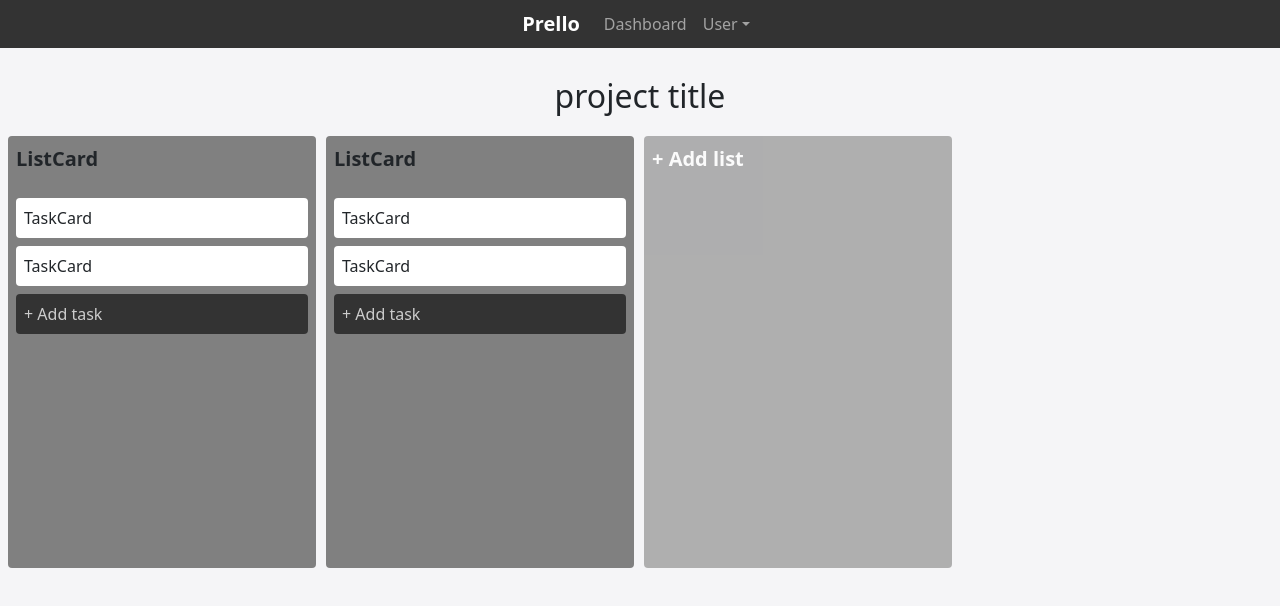
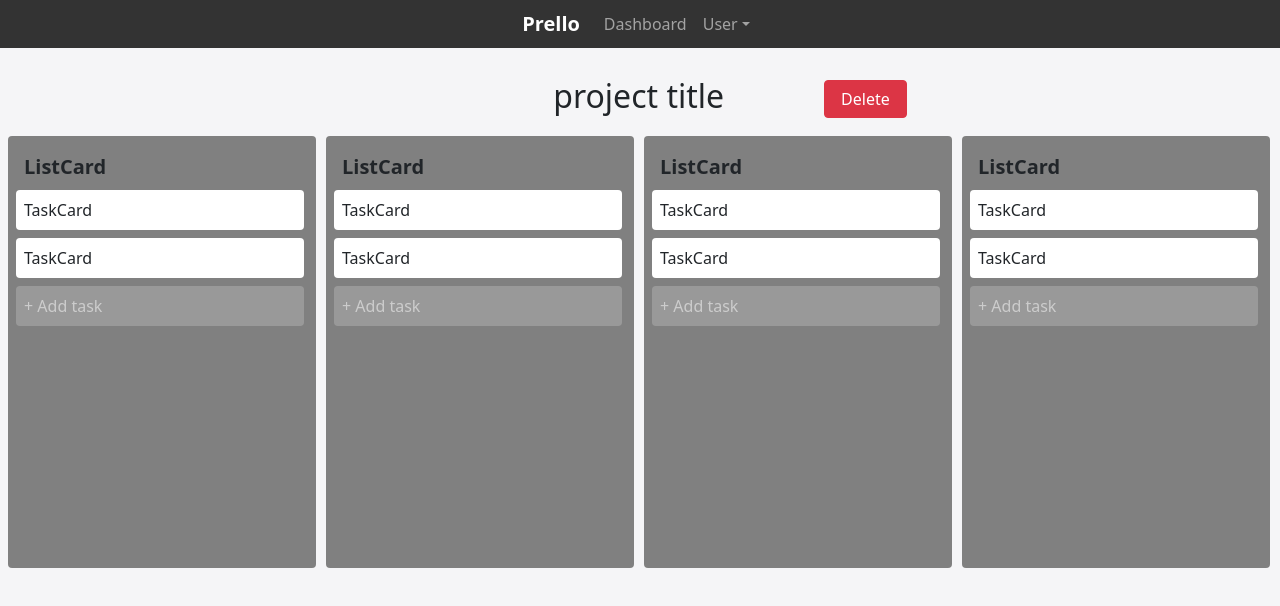
Before and after one commit to davud600/project-manager-2, a React (Create React App) app in the folder client/: page /project in a window 1280 px wide. Shown: the top 606 px of the page. Built offline with nearby package versions, Linux system fonts and the light colour scheme.

Commit message:
fixed stuff

```diff
--- a/client/src/components/CreateDocument.js
+++ b/client/src/components/CreateDocument.js
@@ -1,3 +1,5 @@
+import { useRef } from "react"
+import { useOutsideAlerter } from "../hooks/OutsideAlerter"
 
 export default function CreateDocument({ props }) {
   const {
@@ -19,6 +21,9 @@ export default function CreateDocument({ props }) {
     documentType
   } = props
 
+  const cardRef = useRef()
+  useOutsideAlerter(cardRef, setIsCreatingDocument, false)
+
   return !isCreatingDocument ? (
     <div className={cardClassName}
       style={cardStyle}
@@ -34,6 +39,7 @@ export default function CreateDocument({ props }) {
   (
     <div className={cardEditingClassName}
       style={cardEditingStyle}
+      ref={cardRef}
     >
       <input className="add-item-text-area" ref={title}
         style={inputStyle}
--- a/client/src/components/Title.js
+++ b/client/src/components/Title.js
@@ -1,3 +1,5 @@
+import { useRef } from "react"
+import { useOutsideAlerter } from "../hooks/OutsideAlerter"
 
 export default function Title({ props }) {
   const {
@@ -13,6 +15,9 @@ export default function Title({ props }) {
     inputStyle,
     centered = false
   } = props
+
+  const titleRef = useRef()
+  useOutsideAlerter(titleRef, setIsEditingTitle, false)
 
   return (
     <div className={centered ? "text-center":""}>
@@ -30,6 +35,7 @@ export default function Title({ props }) {
           setNewTitle(e.target.value)
         }}
         autoFocus={true}
+        ref={titleRef}
       />}
     </div>
   )
--- a/client/src/components/home/Project.js
+++ b/client/src/components/home/Project.js
@@ -8,6 +8,8 @@ import Title from "../Title"
 let isPhone, pageTitleFontSize, cardFontSize,
 gap, cardTextMarginLeft, cardWidth,
 taskFontSize
+
+const BACKGROUND_COLOR = "#f5f5f7"
 
 export default function Project() {
   const { width, height } = useWindowDimensions()
@@ -49,7 +51,10 @@ export default function Project() {
     titleClassName: "mt-4 mb-2 text-center editable-title",
     titleStyle: {
       fontSize: pageTitleFontSize,
-      cursor: "pointer"
+      cursor: "pointer",
+      backgroundColor: BACKGROUND_COLOR,
+      minWidth: "fit-content",
+      padding: "0 6.25rem"
     },
     title: project.title,
     newTitle: newTitle,
@@ -58,20 +63,37 @@ export default function Project() {
     inputClassName: "mb-2 mt-4 p-0 text-center add-item-text-area",
     inputStyle: {
       fontSize: pageTitleFontSize,
-      backgroundColor: "white",
-      opacity: "0.5"
+      backgroundColor: BACKGROUND_COLOR,
+      opacity: "0.5",
+      minWidth: "fit-content"
     },
     centered: true
   }
 
   return (
     <div style={{
-      backgroundColor: "#f5f5f7",
+      backgroundColor: BACKGROUND_COLOR,
       height: height
     }}>
       <Header />
       <div className="d-flex flex-column">
-        <Title props={titleProps} />
+        <div className="d-flex flex-row justify-content-center">
+          <div style={{
+            marginLeft: "5rem"
+          }}>
+            <Title props={titleProps}></Title>
+          </div>
+          <div style={{
+            marginTop: "2rem"
+          }}>
+            <button className="btn btn-danger"
+              style={{
+                paddingLeft: "1rem",
+                paddingRight: "1rem"
+              }}
+            >Delete</button>
+          </div>
+        </div>
         <ProjectLists props={projectListsProps} />
       </div>
     </div>
--- a/client/src/components/home/lists/ListCard.js
+++ b/client/src/components/home/lists/ListCard.js
@@ -35,11 +35,11 @@ export default function ListCard({ props }) {
     newTitle: newTitle,
     setNewTitle: setNewTitle,
     editTitle: editTitle,
-    inputClassName: "m-2 mb-0 p-0 ps-1 pe-1 fw-bold add-item-text-area",
+    inputClassName: "m-2 mt-0 mb-3 p-0 ps-1 pe-1 fw-bold add-item-text-area",
     inputStyle: {
       fontSize: cardFontSize,
       backgroundColor: "white",
-      opacity: "0.25"
+      opacity: "0.25",
     }
   }
 
@@ -49,9 +49,15 @@ export default function ListCard({ props }) {
         minWidth: cardWidth,
         width: cardWidth,
         backgroundColor: CARD_COLOR,
+        padding: ".5rem"
       }}
     >
-      <Title props={titleProps} />
+      <div style={{
+        position: "sticky",
+        top: "1rem"
+      }}>
+        <Title props={titleProps} />
+      </div>
       <ListTasks props={listTasksProps} />
     </div>
   )
--- a/client/src/components/home/lists/ProjectLists.js
+++ b/client/src/components/home/lists/ProjectLists.js
@@ -10,6 +10,36 @@ const lists = [
   },
   {
     _id: "00123456788",
+    title: "project kill john lennon list 2",
+    project_id: "123456789"
+  }
+  ,
+  {
+    _id: "00123456787",
+    title: "project kill john lennon list 2",
+    project_id: "123456789"
+  }
+  ,
+  {
+    _id: "00123456786",
+    title: "project kill john lennon list 2",
+    project_id: "123456789"
+  }
+  ,
+  {
+    _id: "00123456785",
+    title: "project kill john lennon list 2",
+    project_id: "123456789"
+  }
+  ,
+  {
+    _id: "00123456784",
+    title: "project kill john lennon list 2",
+    project_id: "123456789"
+  }
+  ,
+  {
+    _id: "00123456783",
     title: "project kill john lennon list 2",
     project_id: "123456789"
   }
@@ -52,7 +82,7 @@ export default function ProjectLists({ props }) {
       backgroundColor: CARD_COLOR,
       opacity: "0.6"
     },
-    textClassName: "m-2 fw-bold",
+    textClassName: "m-2",
     textStyle: {
       fontSize: cardFontSize,
       color: "white"
@@ -71,7 +101,7 @@ export default function ProjectLists({ props }) {
   }
 
   return (
-    <div className="d-flex flex-row mt-2 ms-2 me-2"
+    <div className="d-flex flex-row mt-2 ps-2 pe-2"
       style={{
         gap: gap,
         overflow: "auto",
--- a/client/src/components/home/tasks/ListTasks.js
+++ b/client/src/components/home/tasks/ListTasks.js
@@ -15,7 +15,7 @@ const tasks = [
   }
 ]
 
-const CARD_COLOR = "black"
+const CARD_COLOR = "#ababab"
 
 export default function ListTasks({ props }) {
   const {
@@ -42,7 +42,7 @@ export default function ListTasks({ props }) {
     setIsCreatingDocument: setIsCreatingTask,
     title: title,
 
-    cardClassName: "task-card editable-title",
+    cardClassName: "task-card editable-title mb-2 me-1",
     cardStyle: {
       backgroundColor: CARD_COLOR,
       opacity: "0.6"
@@ -52,7 +52,7 @@ export default function ListTasks({ props }) {
       fontSize: taskFontSize,
       color: "white"
     },
-    cardEditingClassName: "pb-3 task-card d-flex align-items-center flex-column",
+    cardEditingClassName: "me-1 pb-3 mb-2 task-card d-flex align-items-center flex-column",
     cardEditingStyle: {
       backgroundColor: CARD_COLOR,
       opacity: "0.6",
@@ -65,9 +65,11 @@ export default function ListTasks({ props }) {
   }
 
   return (
-    <div className="d-flex flex-column mt-4 ms-2 me-2"
+    <div className="d-flex flex-column"
       style={{
-        gap: "0.5rem"
+        gap: "0.5rem",
+        overflow: "scroll",
+        maxHeight: "23rem"
       }}
     >
       {tasks.map((task, index) => {
--- a/client/src/components/home/tasks/TaskCard.js
+++ b/client/src/components/home/tasks/TaskCard.js
@@ -38,7 +38,7 @@ export default function TaskCard({ props }) {
   }
 
   return (
-    <div className="task-card"
+    <div className="task-card me-1"
       style={{
         backgroundColor: CARD_COLOR,
         wordWrap: "break-word"
--- /dev/null
+++ b/client/src/hooks/OutsideAlerter.js
@@ -0,0 +1,34 @@
+import React, { useRef, useEffect } from "react";
+
+/**
+ * Hook that alerts clicks outside of the passed ref
+ */
+export function useOutsideAlerter(ref, setState, newState) {
+  useEffect(() => {
+    /**
+     * Alert if clicked on outside of element
+     */
+    function handleClickOutside(event) {
+      if (ref.current && !ref.current.contains(event.target)) {
+        // console.log("You clicked outside of me!");
+        setState(newState)
+      }
+    }
+    // Bind the event listener
+    document.addEventListener("mousedown", handleClickOutside);
+    return () => {
+      // Unbind the event listener on clean up
+      document.removeEventListener("mousedown", handleClickOutside);
+    };
+  }, [ref]);
+}
+
+/**
+ * Component that alerts if you click outside of it
+ */
+export default function OutsideAlerter(props) {
+  const wrapperRef = useRef(null);
+  useOutsideAlerter(wrapperRef);
+
+  return <div ref={wrapperRef}>{props.children}</div>;
+}
--- a/client/src/index.css
+++ b/client/src/index.css
@@ -10,6 +10,38 @@ body {
 code {
   font-family: source-code-pro, Menlo, Monaco, Consolas, 'Courier New',
     monospace;
+}
+
+/* width */
+::-webkit-scrollbar {
+  width: 10px;
+  padding: 10rem;
+  left: 10rem;
+}
+
+/* Track */
+::-webkit-scrollbar-track {
+  background: #e0e0e0;
+  border-radius: 3px;
+  left: 10rem;
+}
+
+/* Handle */
+::-webkit-scrollbar-thumb {
+  background: #c3c3c3;
+  border-radius: 3px;
+  left: 10rem;
+}
+
+/* Handle on hover */
+::-webkit-scrollbar-thumb:hover {
+  background: #aaaaaa;
+  border-radius: 3px;
+  left: 10rem;
+}
+
+::-webkit-scrollbar:horizontal {
+  display: none;
 }
 
 /* Project card */
```
